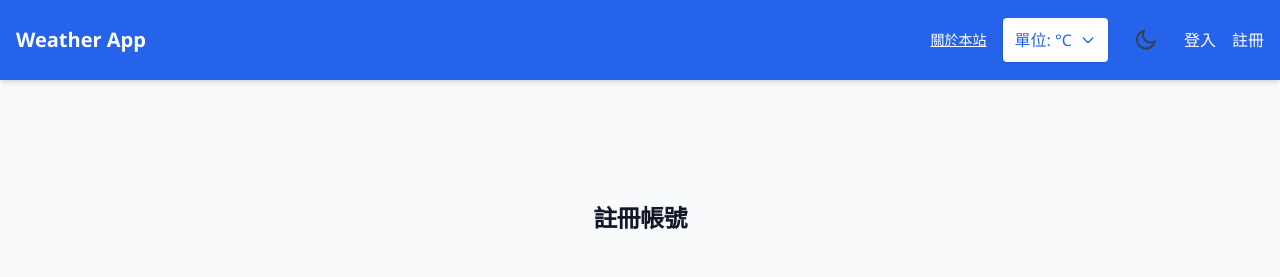
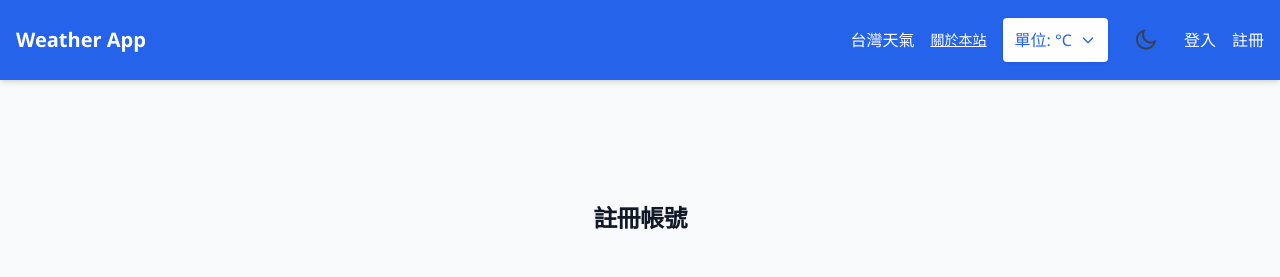
Before and after one commit to yojwei/flask-weather-app, a Flask app: page /auth/register in a window 1280 px wide. Shown: the top 277 px of the page. Run offline with Flask 3, Linux system fonts and the light colour scheme; some libraries are stand-ins or nearby versions.

Commit message:
ui(nav): 導覽列新增台灣天氣連結
- 在桌面及行動版導覽列新增「台灣天氣」連結

(cherry picked from commit dcf2d774ff7236b82c9861157509ee81ee69bee7)

```diff
--- a/flask_weather/templates/base.html
+++ b/flask_weather/templates/base.html
@@ -61,6 +61,8 @@
 
                 <!-- Desktop Menu -->
                 <div class="hidden sm:flex gap-4 items-center">
+                    <a class="nav-item nav-link hover:text-blue-200"
+                        href="{{ url_for('taiwan_weather.page') }}">台灣天氣</a>
                     <!-- 關於本站 Modal -->
                     <div x-data="{ open: false }">
                         <button @click="open = true" class="text-white hover:text-blue-200 underline text-sm">
@@ -136,6 +138,8 @@
             <!-- Mobile Menu -->
             <div x-show="mobileMenuOpen" x-cloak class="sm:hidden mt-4 border-t border-blue-500 pt-4 space-y-3">
                 <div class="flex flex-col gap-3">
+                    <a class="nav-item nav-link hover:text-blue-200"
+                        href="{{ url_for('taiwan_weather.page') }}">台灣天氣</a>
                     <!-- 關於本站 Modal -->
                     <div x-data="{ open: false }">
                         <button @click="open = true" class="w-full text-left text-white hover:text-blue-200 underline">
```
